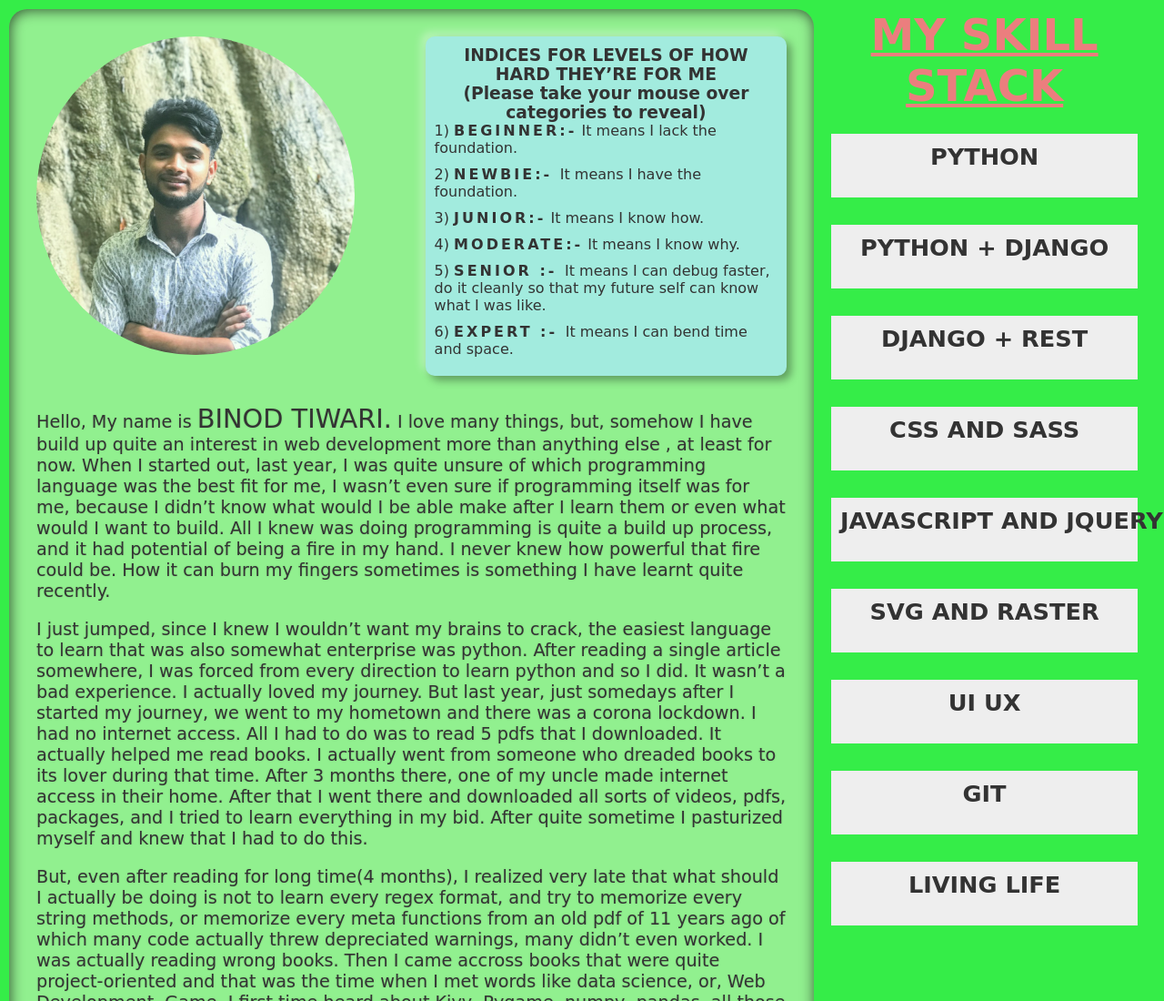
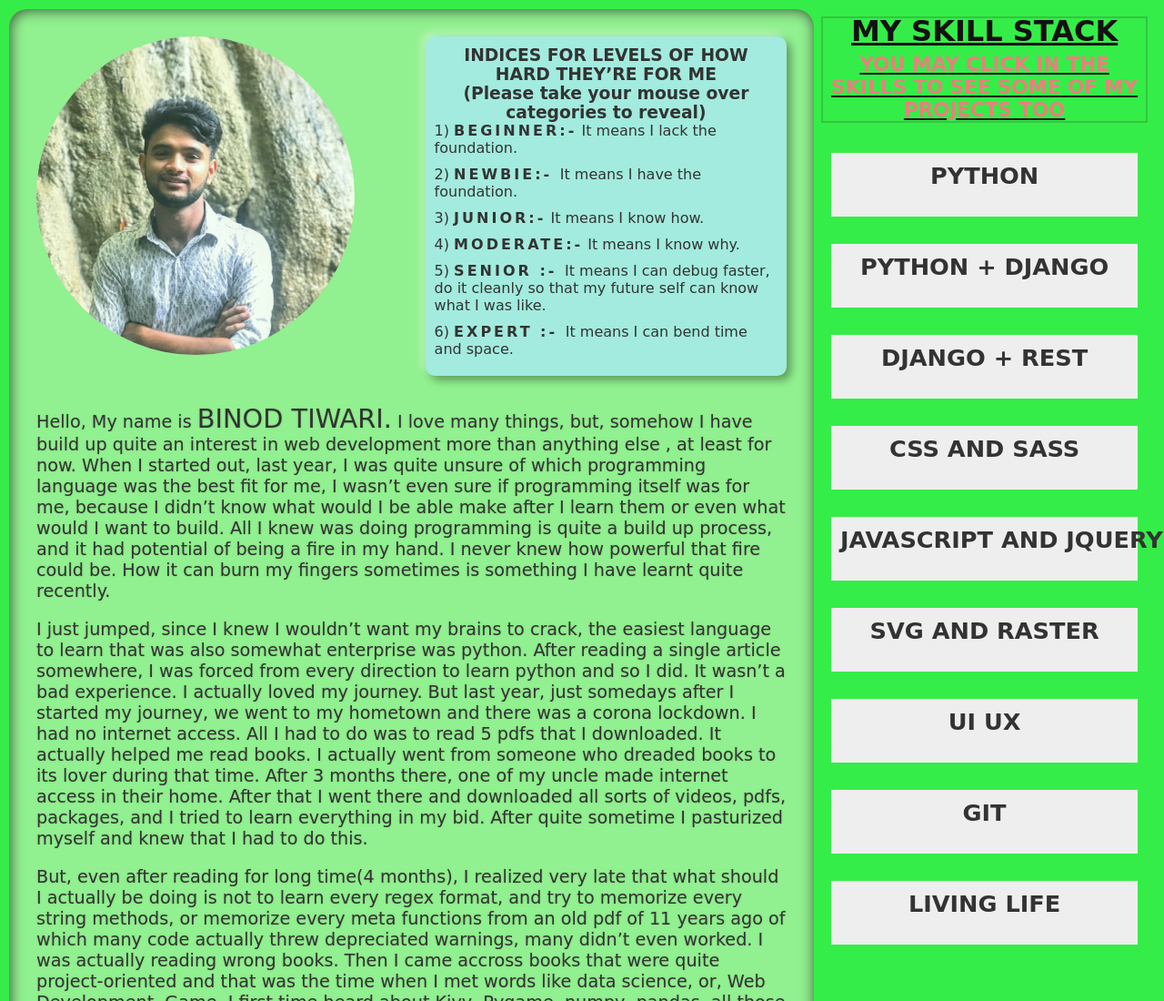
Before and after one commit to boyedandtoyed/my, a plain HTML site: page index.html in a window 1280 px wide. Shown: the top 1100 px of the page at 91% size. Drawn offline with nearby package versions, Linux system fonts and the light colour scheme; a web font is replaced by a local one.

Commit message:
Add h1 inside span#skilllisttext and style it

```diff
--- a/index.html
+++ b/index.html
@@ -68,7 +68,9 @@
 
     </aside>
     <aside class="skills">
-        <span id="skilllisttext">MY SKILL STACK</span>
+        <span id="skilllisttext">MY SKILL STACK
+            <h6>You may click in the skills to see some of my projects too</h6>
+        </span>
     </aside>
 </main>
 
--- a/style.css
+++ b/style.css
@@ -172,11 +172,22 @@ line-height:1.5;
 .skills #skilllisttext{
     display:block;
     text-align:center;
-    font-size: 3em;
+    font-size: 2em;
     font-weight: 800;
     text-transform: uppercase;
     text-decoration: underline;
+    color: rgb(19, 17, 17);
+    padding: 5px;
+    outline: rgba(34, 31, 31, 0.192) solid 2px;
+    outline-offset: -10px;
+}
+
+.skills #skilllisttext h6{
+    text-transform: uppercase;
+    text-align: center;
+    font-weight: 800;
     color: rgb(235, 126, 126);
+    padding: 5px;
 }
 
 @media screen and (max-width:1350px){
```
